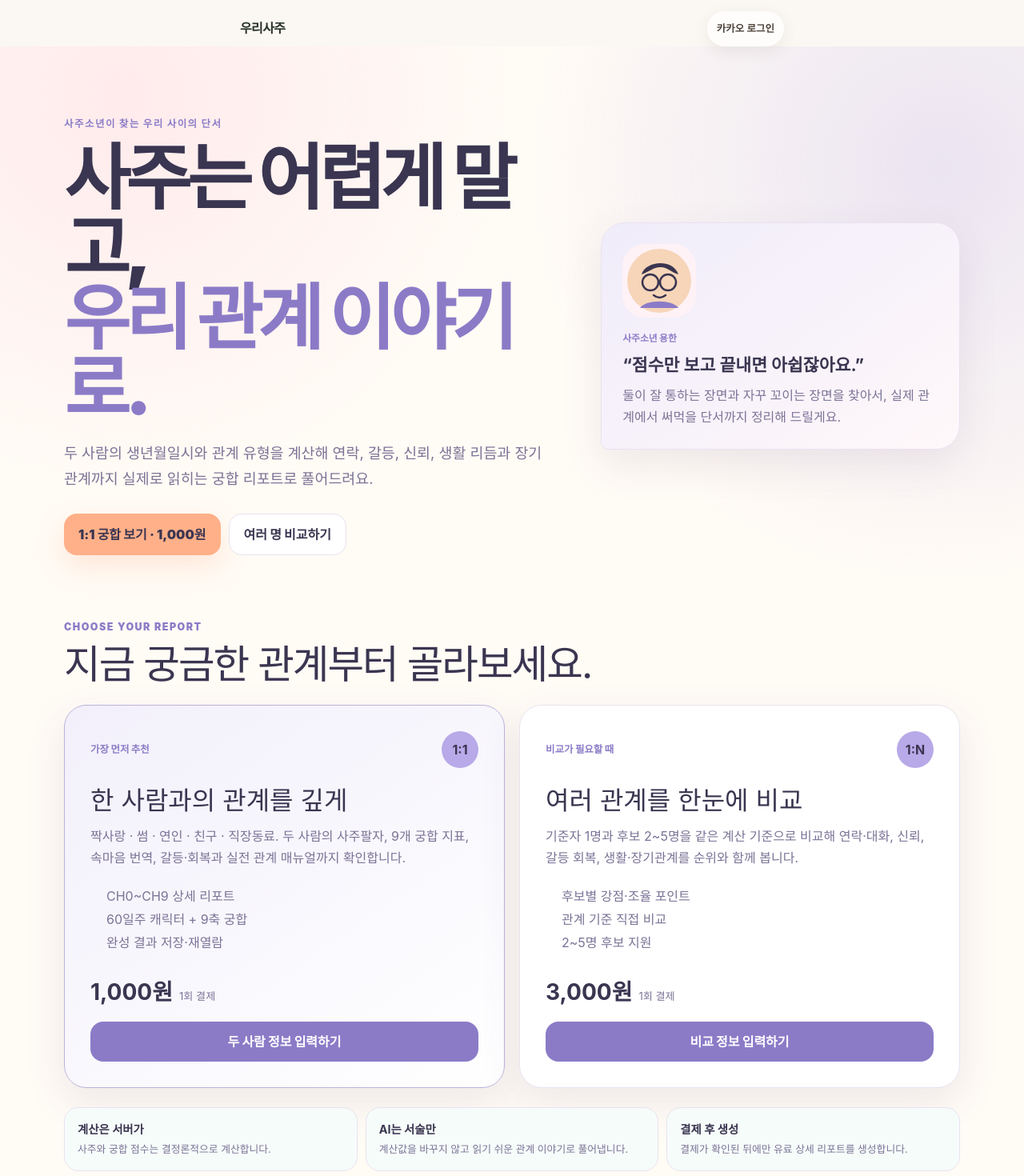
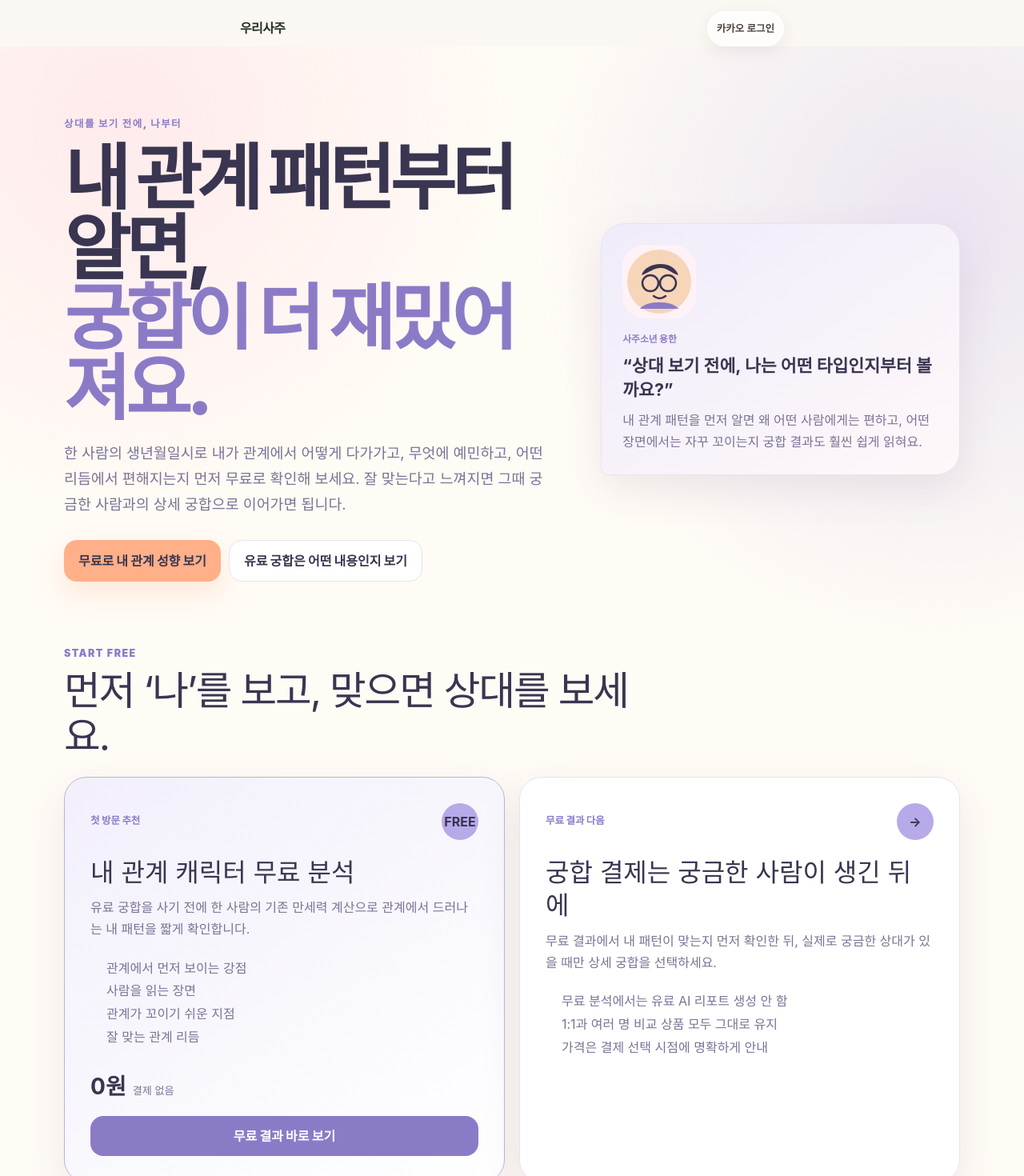
Before and after one commit to beforebelly216-star/woorigunghap, a Next.js app: page / in a window 1280 px wide. Shown: the top 1470 px of the page at 80% size. Built offline with nearby package versions, Linux system fonts and the light colour scheme; no server answers.

Commit message:
feat: make homepage free-first

```diff
--- a/src/app/page.tsx
+++ b/src/app/page.tsx
@@ -19,25 +19,45 @@ export default function Home() {
   return <main className={styles.page}>
     <section className={styles.hero}>
       <div className={styles.heroCopy}>
-        <p className={styles.eyebrow}>사주소년이 찾는 우리 사이의 단서</p>
-        <h1>사주는 어렵게 말고,<br /><span>우리 관계 이야기로.</span></h1>
-        <p className={styles.lead}>두 사람의 생년월일시와 관계 유형을 계산해 연락, 갈등, 신뢰, 생활 리듬과 장기관계까지 실제로 읽히는 궁합 리포트로 풀어드려요.</p>
+        <p className={styles.eyebrow}>상대를 보기 전에, 나부터</p>
+        <h1>내 관계 패턴부터 알면,<br /><span>궁합이 더 재밌어져요.</span></h1>
+        <p className={styles.lead}>한 사람의 생년월일시로 내가 관계에서 어떻게 다가가고, 무엇에 예민하고, 어떤 리듬에서 편해지는지 먼저 무료로 확인해 보세요. 잘 맞는다고 느껴지면 그때 궁금한 사람과의 상세 궁합으로 이어가면 됩니다.</p>
         <div className={styles.heroActions}>
-          <Link href="/one-to-one" className={styles.primaryAction}>1:1 궁합 보기 · 1,000원</Link>
-          <Link href="/one-to-many" className={styles.secondaryAction}>여러 명 비교하기</Link>
+          <Link href="/free" className={styles.primaryAction}>무료로 내 관계 성향 보기</Link>
+          <Link href="#paid-reports" className={styles.secondaryAction}>유료 궁합은 어떤 내용인지 보기</Link>
         </div>
       </div>
       <aside className={styles.boyCard}>
         <SajuBoyMark />
-        <div><small>사주소년 용한</small><strong>“점수만 보고 끝내면 아쉽잖아요.”</strong><p>둘이 잘 통하는 장면과 자꾸 꼬이는 장면을 찾아서, 실제 관계에서 써먹을 단서까지 정리해 드릴게요.</p></div>
+        <div><small>사주소년 용한</small><strong>“상대 보기 전에, 나는 어떤 타입인지부터 볼까요?”</strong><p>내 관계 패턴을 먼저 알면 왜 어떤 사람에게는 편하고, 어떤 장면에서는 자꾸 꼬이는지 궁합 결과도 훨씬 쉽게 읽혀요.</p></div>
       </aside>
     </section>
 
-    <section className={styles.productSection} aria-labelledby="home-products-title">
-      <div className={styles.sectionHeading}><small>CHOOSE YOUR REPORT</small><h2 id="home-products-title">지금 궁금한 관계부터 골라보세요.</h2></div>
+    <section className={styles.productSection} aria-labelledby="home-free-title">
+      <div className={styles.sectionHeading}><small>START FREE</small><h2 id="home-free-title">먼저 ‘나’를 보고, 맞으면 상대를 보세요.</h2></div>
       <div className={styles.productGrid}>
         <article className={`${styles.productCard} ${styles.featured}`}>
-          <div className={styles.cardTop}><span>가장 먼저 추천</span><b>1:1</b></div>
+          <div className={styles.cardTop}><span>첫 방문 추천</span><b>FREE</b></div>
+          <h3>내 관계 캐릭터 무료 분석</h3>
+          <p>유료 궁합을 사기 전에 한 사람의 기존 만세력 계산으로 관계에서 드러나는 내 패턴을 짧게 확인합니다.</p>
+          <ul><li>관계에서 먼저 보이는 강점</li><li>사람을 읽는 장면</li><li>관계가 꼬이기 쉬운 지점</li><li>잘 맞는 관계 리듬</li></ul>
+          <div className={styles.price}><strong>0원</strong><span>결제 없음</span></div>
+          <Link href="/free" className={styles.cardAction}>무료 결과 바로 보기</Link>
+        </article>
+        <article className={styles.productCard}>
+          <div className={styles.cardTop}><span>무료 결과 다음</span><b>→</b></div>
+          <h3>궁합 결제는 궁금한 사람이 생긴 뒤에</h3>
+          <p>무료 결과에서 내 패턴이 맞는지 먼저 확인한 뒤, 실제로 궁금한 상대가 있을 때만 상세 궁합을 선택하세요.</p>
+          <ul><li>무료 분석에서는 유료 AI 리포트 생성 안 함</li><li>1:1과 여러 명 비교 상품 모두 그대로 유지</li><li>가격은 결제 선택 시점에 명확하게 안내</li></ul>
+        </article>
+      </div>
+    </section>
+
+    <section id="paid-reports" className={styles.productSection} aria-labelledby="home-products-title">
+      <div className={styles.sectionHeading}><small>WHEN YOU WANT MORE</small><h2 id="home-products-title">무료 분석 후, 궁금한 사람이 생기면.</h2></div>
+      <div className={styles.productGrid}>
+        <article className={`${styles.productCard} ${styles.featured}`}>
+          <div className={styles.cardTop}><span>한 사람과 깊게</span><b>1:1</b></div>
           <h3>한 사람과의 관계를 깊게</h3>
           <p>짝사랑 · 썸 · 연인 · 친구 · 직장동료. 두 사람의 사주팔자, 9개 궁합 지표, 속마음 번역, 갈등·회복과 실전 관계 매뉴얼까지 확인합니다.</p>
           <ul><li>CH0~CH9 상세 리포트</li><li>60일주 캐릭터 + 9축 궁합</li><li>완성 결과 저장·재열람</li></ul>
@@ -56,8 +76,8 @@ export default function Home() {
     </section>
 
     <section className={styles.trustStrip} aria-label="우리사주 리포트 원칙">
-      <div><strong>계산은 서버가</strong><span>사주와 궁합 점수는 결정론적으로 계산합니다.</span></div>
-      <div><strong>AI는 서술만</strong><span>계산값을 바꾸지 않고 읽기 쉬운 관계 이야기로 풀어냅니다.</span></div>
+      <div><strong>무료는 계산만</strong><span>무료 자기 분석은 기존 만세력과 편집 카피만 사용하며 유료 AI를 호출하지 않습니다.</span></div>
+      <div><strong>AI는 서술만</strong><span>유료 리포트에서도 계산값을 바꾸지 않고 읽기 쉬운 관계 이야기로 풀어냅니다.</span></div>
       <div><strong>결제 후 생성</strong><span>결제가 확인된 뒤에만 유료 상세 리포트를 생성합니다.</span></div>
     </section>
     <p className={styles.notice}>전통 명리 해석을 바탕으로 관계의 패턴을 살펴보는 콘텐츠이며, 실제 관계 판단은 두 사람의 대화와 행동을 함께 확인해 주세요.</p>
```
